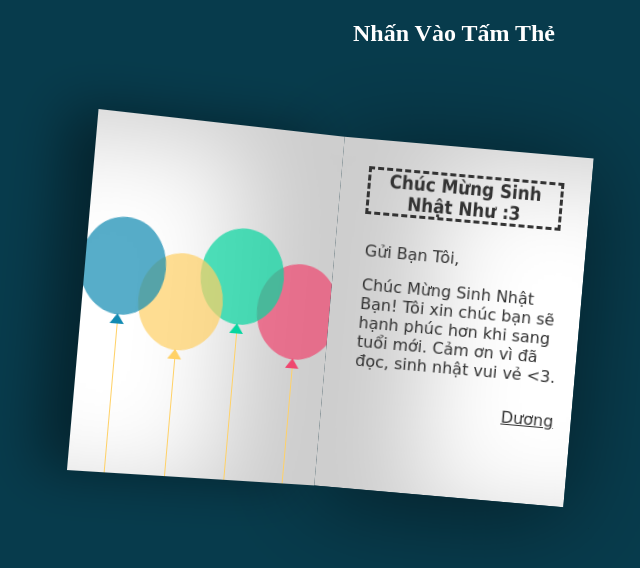
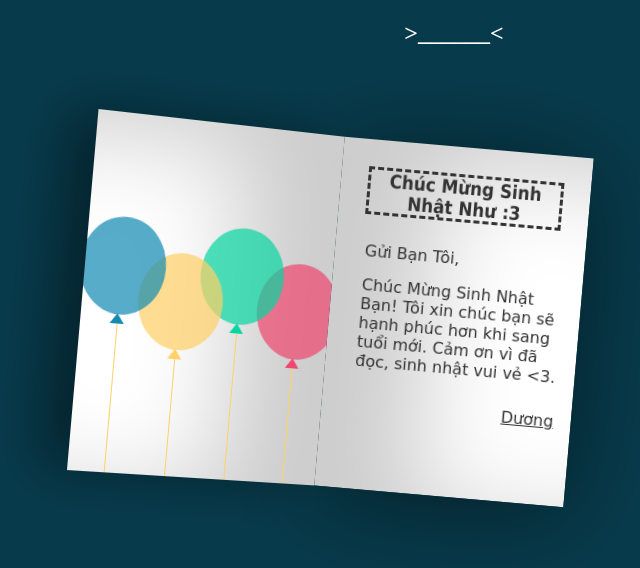
Before and after one commit to HduongX/Happybirthdaymyfriend, a plain HTML site: page index.html in a window 1280 px wide. Shown: the whole page, without its empty margins (186-826 px from the left). Drawn offline with Linux system fonts and the light colour scheme; a script that the page names is missing.

Commit message:
Update index.html

```diff
--- a/index.html
+++ b/index.html
@@ -11,7 +11,7 @@
 </head>
 
 <body>
- <h2>Nhấn Vào Tấm Thẻ</h2>
+ <h2>>______<</h2>
 <div class="body">
  <div class="birthdayCard">
 <div class="cardFront"><h3 class="happy">HAPPY BIRTHDAY!</h3>
```
